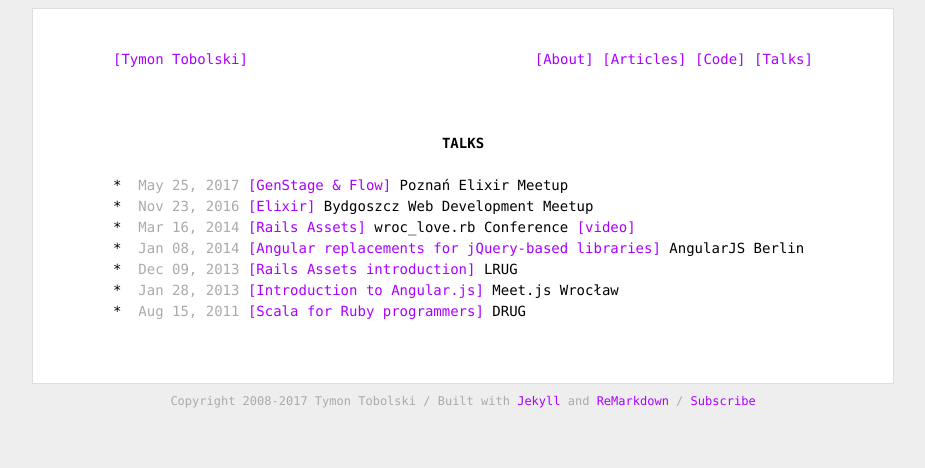
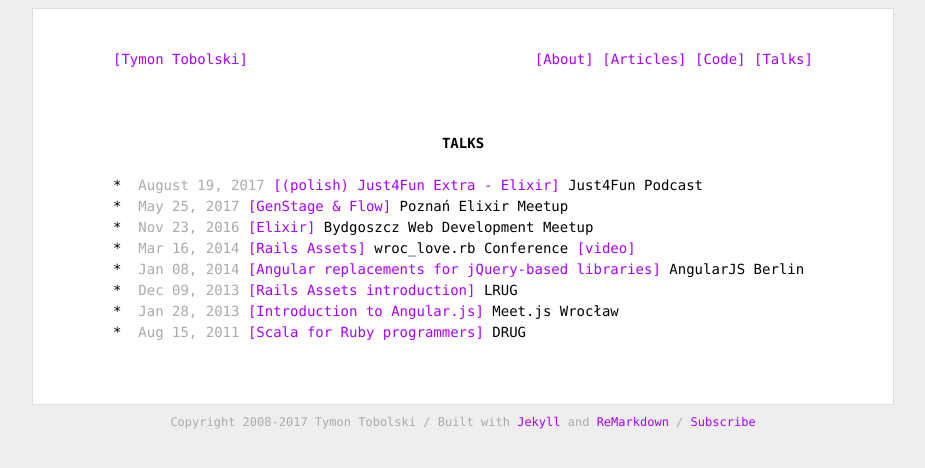
Before and after one commit to teamon/teamon.github.io, a Jekyll site: the page built from talks.html, in a window 1280 px wide. Shown: the top 468 px of the page, without its empty margins (177-1102 px from the left). Built offline with Jekyll 4.4.1, drawn with Linux system fonts in a browser that asks for light colours.

Commit message:
Just4Fun podcast

```diff
--- a/talks.html
+++ b/talks.html
@@ -5,6 +5,11 @@ layout: default
 <h1>Talks</h1>
 
 <ul>
+  <li>
+    <time>August 19, 2017</time>
+    <a href="https://just4fun.io/just4fun-extra-odcinek-2-o-elixir/">(polish) Just4Fun Extra - Elixir</a>
+    Just4Fun Podcast
+  </li>
   <li>
     <time>May 25, 2017</time>
     <a href="https://speakerdeck.com/teamon/elixir-genstage-and-flow">GenStage &amp; Flow</a>
```
